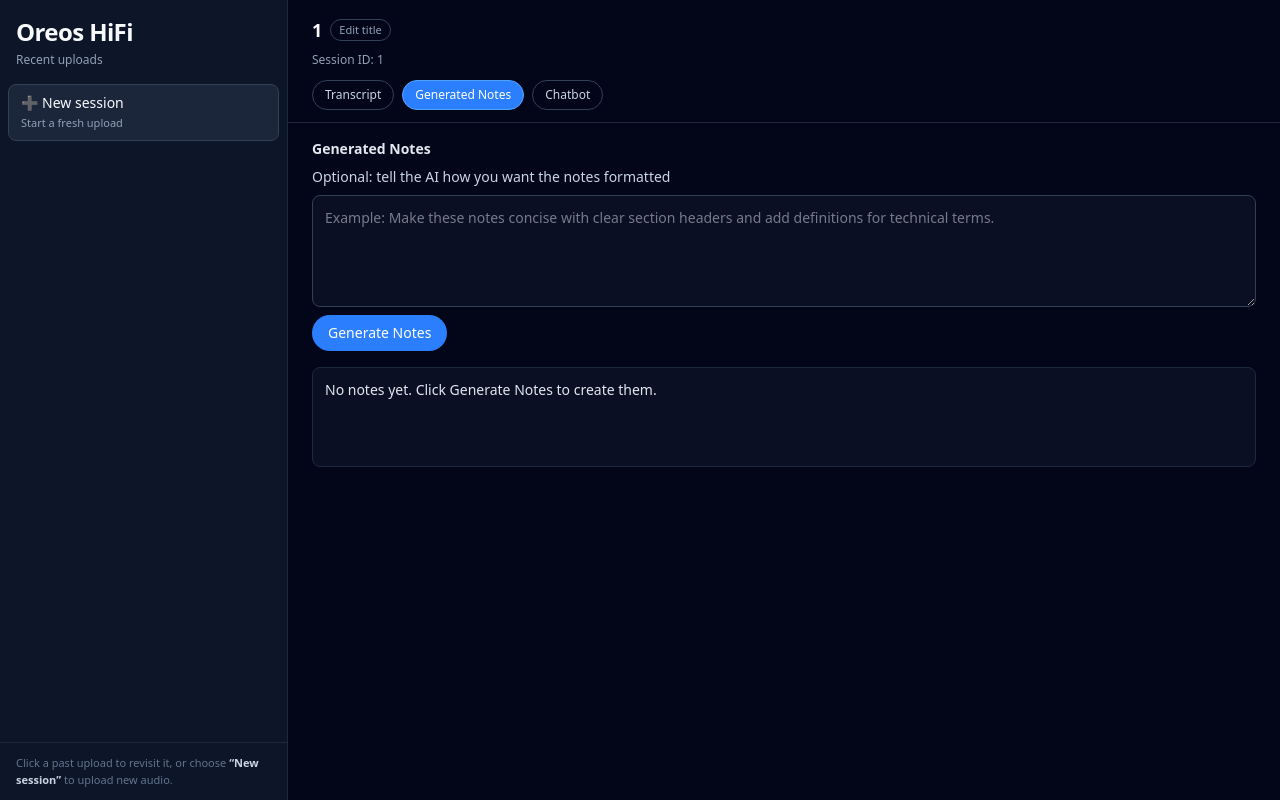
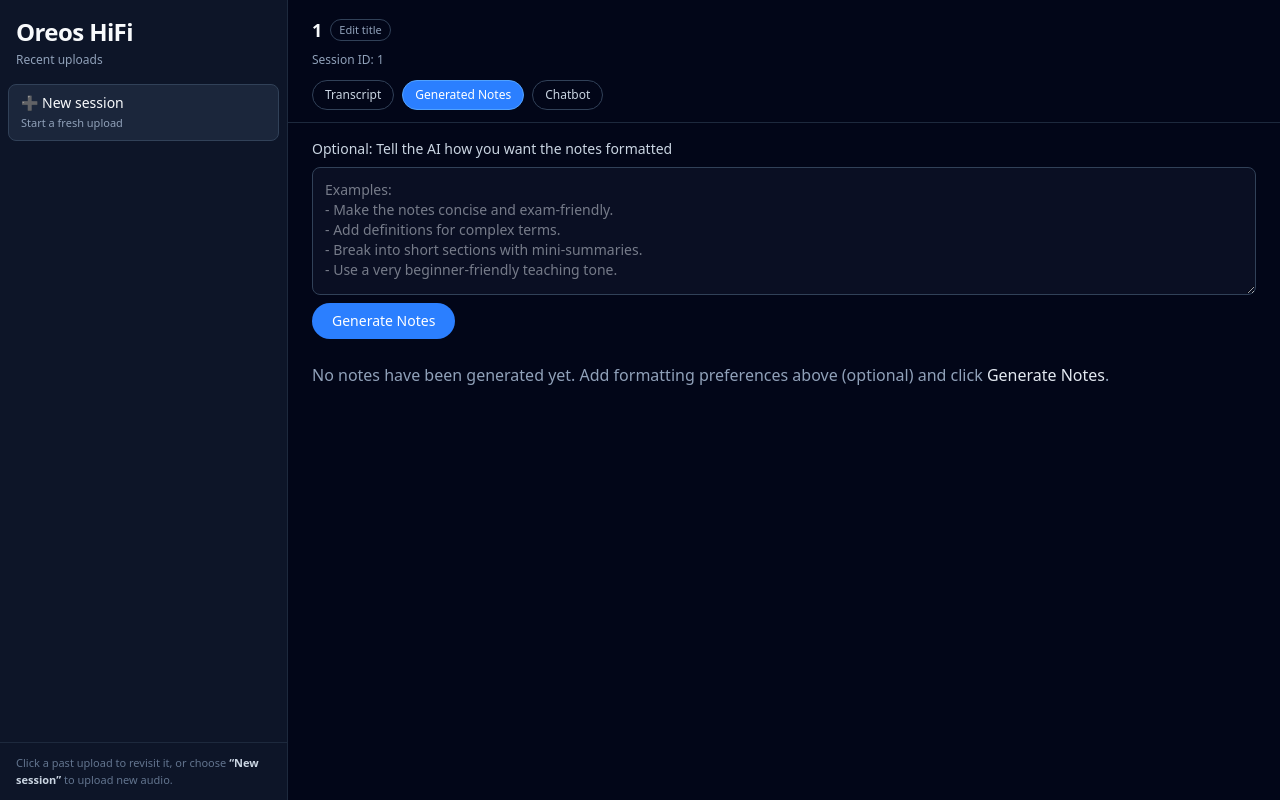
Before and after one commit to n2rowc/oreos-hifi-protoype, a React (Vite) app: page /session/1 in a window 1280 px wide. Both pictures are taken after a click on the button "Generated Notes". Built offline with nearby package versions, Linux system fonts and the light colour scheme.

Commit message:
Added some style, not exactly what we want:

```diff
--- a/package.json
+++ b/package.json
@@ -16,6 +16,7 @@
     "@radix-ui/react-slot": "^1.2.4",
     "@radix-ui/react-switch": "^1.2.6",
     "@radix-ui/react-tabs": "^1.1.13",
+    "@tailwindcss/typography": "^0.5.19",
     "class-variance-authority": "^0.7.1",
     "clsx": "^2.1.1",
     "lucide-react": "^0.553.0",
--- a/src/components/NotesView.jsx
+++ b/src/components/NotesView.jsx
@@ -1,54 +1,74 @@
-// src/components/NotesView.jsx
 import React, { useState } from "react";
+import ReactMarkdown from "react-markdown";
 
 export default function NotesView({
   notes,
-  onGenerateNotes,   // (userRequests?: string) => void
+  onGenerateNotes,   // takes userRequests (string)
   isGenerating,
 }) {
   const [userRequests, setUserRequests] = useState("");
 
-  const handleClick = () => {
+  const handleGenerate = () => {
     onGenerateNotes(userRequests);
   };
 
   return (
-    <div className="space-y-4">
-      <h3 className="text-sm font-semibold text-slate-200 mb-2">
-        Generated Notes
-      </h3>
+    <div className="space-y-6">
 
+      {/* User request input */}
       <div className="flex flex-col gap-2">
         <label className="text-sm text-slate-300">
-          Optional: tell the AI how you want the notes formatted
+          Optional: Tell the AI how you want the notes formatted
         </label>
+
         <textarea
+          placeholder={`Examples:
+- Make the notes concise and exam-friendly.
+- Add definitions for complex terms.
+- Break into short sections with mini-summaries.
+- Use a very beginner-friendly teaching tone.`}
           value={userRequests}
           onChange={(e) => setUserRequests(e.target.value)}
-          placeholder="Example: Make these notes concise with clear section headers and add definitions for technical terms."
-          className="w-full h-28 bg-slate-900/60 border border-slate-700 rounded-lg text-sm text-slate-200 p-3 focus:outline-none focus:ring-1 focus:ring-blue-400"
+          className="w-full h-32 bg-slate-900/60 border border-slate-700 rounded-lg
+                     text-sm text-slate-200 p-3 focus:outline-none focus:ring-1
+                     focus:ring-blue-400"
         />
+
         <button
-          type="button"
-          onClick={handleClick}
+          onClick={handleGenerate}
           disabled={isGenerating}
           className={[
-            "self-start px-4 py-2 rounded-full text-sm font-medium transition",
+            "self-start px-5 py-2 rounded-full text-sm font-medium transition",
             isGenerating
               ? "bg-slate-700 text-slate-400 cursor-not-allowed"
-              : "bg-blue-500 text-white hover:bg-blue-400",
+              : "bg-blue-500 text-white hover:bg-blue-400"
           ].join(" ")}
         >
           {isGenerating
-            ? "Generating notes..."
+            ? "Generating..."
             : notes
-            ? "Regenerate Notes With These Settings"
-            : "Generate Notes"}
+              ? "Regenerate Notes With These Settings"
+              : "Generate Notes"}
         </button>
       </div>
 
-      <div className="mt-4 bg-slate-900/60 border border-slate-800 rounded-lg p-3 min-h-[100px] text-sm text-slate-200 whitespace-pre-wrap">
-        {notes || "No notes yet. Click Generate Notes to create them."}
+      {/* Notes output */}
+      <div
+        className="prose prose-invert max-w-none
+                   prose-headings:text-slate-50
+                   prose-p:text-slate-200
+                   prose-li:text-slate-200
+                   prose-strong:text-slate-50"
+      >
+        {notes ? (
+          <ReactMarkdown>{notes}</ReactMarkdown>
+        ) : (
+          <p className="text-slate-400">
+            No notes have been generated yet. Add formatting preferences above
+            (optional) and click{" "}
+            <span className="font-medium text-slate-200">Generate Notes</span>.
+          </p>
+        )}
       </div>
     </div>
   );
--- a/tailwind.config.js
+++ b/tailwind.config.js
@@ -7,5 +7,7 @@ export default {
   theme: {
     extend: {},
   },
-  plugins: [],
-};
+  plugins: [
+    require("@tailwindcss/typography"),   // <<< ADD THIS
+  ],
+}
```
Also changed, not shown: 1 other file (tests, documents, lock files or other folders).
